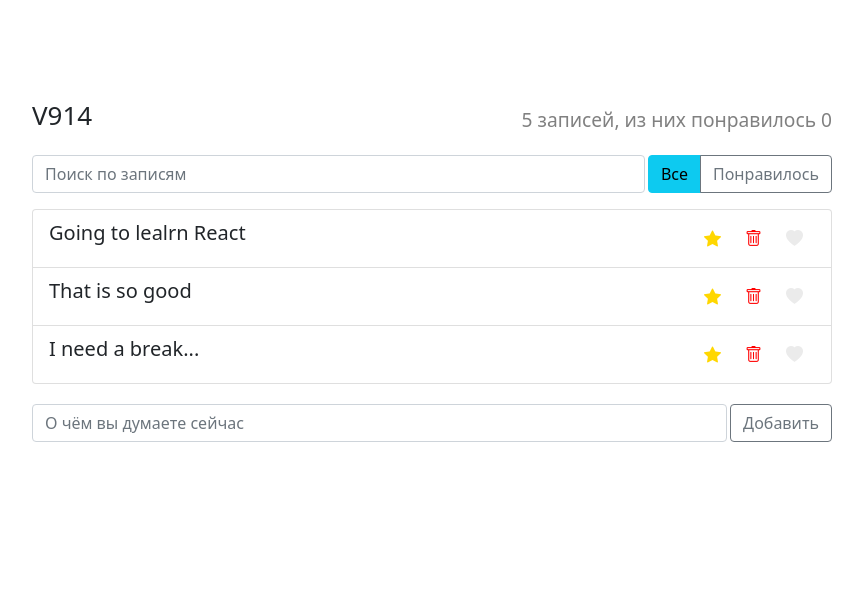
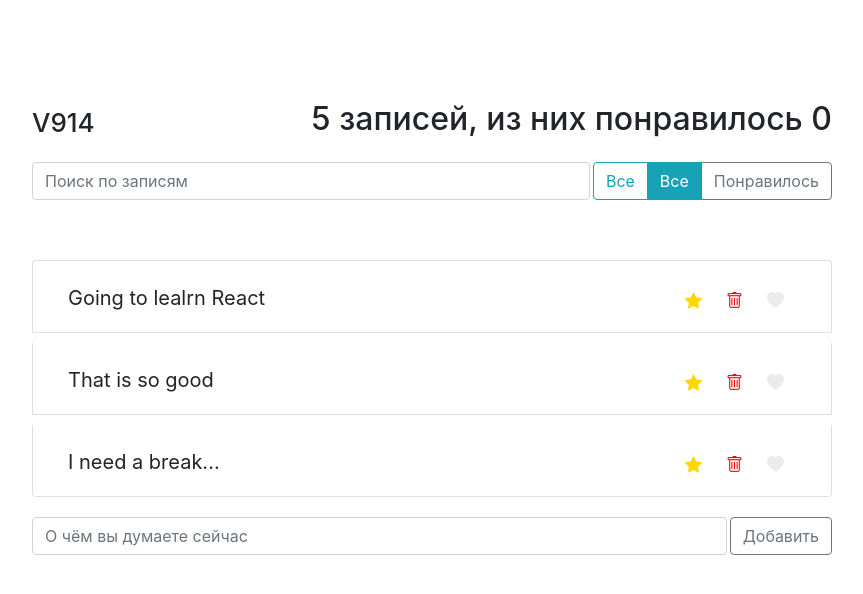
Before and after one commit to V914eslav/post-wall, a React (Create React App) app: page / in a window 1280 px wide. Shown: the top 594 px of the page, without its empty margins (208-1071 px from the left). Built offline with nearby package versions, Linux system fonts and the light colour scheme.

Commit message:
create addItem, deleteItem

```diff
--- a/package.json
+++ b/package.json
@@ -6,11 +6,14 @@
     "@testing-library/jest-dom": "^5.16.1",
     "@testing-library/react": "^12.1.2",
     "@testing-library/user-event": "^13.5.0",
-    "bootstrap": "^5.1.3",
+    "bootstrap": "^4.6.1",
     "bootstrap-icons": "^1.7.2",
+    "node-sass": "^7.0.1",
     "react": "^17.0.2",
     "react-dom": "^17.0.2",
     "react-scripts": "5.0.0",
+    "reactstrap": "^9.0.1",
+    "styled-components": "^5.3.3",
     "web-vitals": "^2.1.4"
   },
   "scripts": {
--- a/src/components/App/App.css
+++ b/src/components/App/App.css
@@ -1,5 +1,5 @@
-.app {
+/* .app {
   margin: 100px auto 100px;
   max-width: 800px;
 
-}
+} */
--- a/src/components/App/App.js
+++ b/src/components/App/App.js
@@ -1,4 +1,4 @@
-import React from "react";
+import React, { Component } from "react";
 import AppHeader from "../AppHeader";
 import SearchPanel from "../SearchPanel";
 import PostStatusFilter from "../PostStatusFilter";
@@ -7,22 +7,65 @@ import PostAddForm from "../PostAddForm";
 
 import "./App.css";
 
-const App = () => {
-  const data = [
-    { label: "Going to lealrn React", important: true, id: "1dsafa" },
-    { label: "That is so good", important: false, id: "2sdfa" },
-    { label: "I need a break...", important: false, id: "3asdfa" },
-  ];
+import styled from "styled-components";
+
+const AppBLock = styled.div`
+  margin: 100px auto 100px;
+  max-width: 800px;
+`;
+
+export default class App extends Component {
+  constructor(props) {
+    super(props);
+    this.state = {
+      data: [
+        { label: "Going to lealrn React", important: true, id: 1 },
+        { label: "That is so good", important: false, id: 2 },
+        { label: "I need a break...", important: false, id: 3 },
+      ],
+    };
+    this.deleteItem = this.deleteItem.bind(this);
+    this.addItem = this.addItem.bind(this);
+
+    this.maxId = 4;
+  }
+
+  deleteItem(id) {
+    this.setState(({ data }) => {
+      const index = data.findIndex((elem) => elem.id === id);
+      const before = data.slice(0, index);
+      const after = data.slice(index + 1);
+      const newArr = [...before, ...after];
+      return {
+        data: newArr,
+      };
+    });
+  }
+  addItem(body) {
+    const newItem = {
+      labal: body,
+      important: false,
+      id: this.maxId++,
+    };
+    this.setState(({ data }) => {
+      const newArr = [...data, newItem];
+      return {
+        data: newArr,
+      };
+    });
+  }
+
+  render() {
     return (
-    <div className="app">
+      <AppBLock className="app">
         <AppHeader />
         <div className="search-panel d-flex">
           <SearchPanel />
           <PostStatusFilter />
         </div>
-      <PostList posts={data} />
-      <PostAddForm />
-    </div>
+        <PostList posts={this.state.data} onDelete={this.deleteItem} />
+        <PostAddForm onAdd={this.addItem} />
+      </AppBLock>
     );
-};
-export default App;
+  }
+}
--- a/src/components/AppHeader/AppHeader.css
+++ b/src/components/AppHeader/AppHeader.css
@@ -1,8 +1,8 @@
-.app-header {
+/* .app-header {
   align-items: flex-end;
   justify-content: space-between;
 
-}
+} */
 
 .app-header h1 {
   /* width: 150px;
--- a/src/components/AppHeader/AppHeader.js
+++ b/src/components/AppHeader/AppHeader.js
@@ -1,11 +1,27 @@
 import React from "react";
+import styled from "styled-components";
 import "./AppHeader.css";
+const Header = styled.div`
+  display: flex;
+  align-items: flex-end;
+  justify-content: space-between;
+  h1 {
+    font-size: 26px;
+    :hover {
+      color: blue;
+    }
+    h2 {
+      font-size: 1.2rem;
+      color: grey;
+    }
+  }
+`;
 const AppHeader = () => {
   return (
-    <div className="app-header d-flex ">
+    <Header>
       <h1>V914</h1>
       <h2>5 записей, из них понравилось 0</h2>
-    </div>
+    </Header>
   );
 };
 export default AppHeader;
--- a/src/components/PostAddForm/PostAddForm.js
+++ b/src/components/PostAddForm/PostAddForm.js
@@ -1,17 +1,21 @@
 import React from "react";
 import "./PostAddForm.css";
-const PostAddForm = () => {
+const PostAddForm = ({ onAdd }) => {
   return (
-    <form className="bottom-panel d-flex">
+    <div className="bottom-panel d-flex">
       <input
         type="text"
         placeholder="О чём вы думаете сейчас"
         className="form-control new-post-label"
       />
-      <button type="submit" className="btn btn-outline-secondary">
+      <button
+        onClick={() => onAdd("hello")}
+        type="submit"
+        className="btn btn-outline-secondary"
+      >
         Добавить
       </button>
-    </form>
+    </div>
   );
 };
 
--- a/src/components/PostList/PostList.js
+++ b/src/components/PostList/PostList.js
@@ -1,15 +1,17 @@
 import React from "react";
 import PostListItem from "../PostListItem";
-const PostList = ({ posts }) => {
+import { ListGroup } from "reactstrap";
+import "./PostList.css";
+const PostList = ({ posts, onDelete }) => {
   const elements = posts.map((post) => {
     const { id, ...postItem } = post;
     return (
       <li key={post.id} className="list-group-item">
-        <PostListItem {...postItem} />
+        <PostListItem {...postItem} onDelete={() => onDelete(id)} />
       </li>
     );
   });
-  return <ul className="app-list list-group">{elements}</ul>;
+  return <ListGroup className="app-list">{elements}</ListGroup>;
 };
 
 export default PostList;
--- a/src/components/PostListItem/PostListItem.css
+++ b/src/components/PostListItem/PostListItem.css
@@ -29,7 +29,7 @@
   transition: 0.5s all;
 }
 
-.app-list-item.important.app-list-item-label {
+.app-list-item.important .app-list-item-label {
   color: #ffd700;
 }
 
--- a/src/components/PostListItem/PostListItem.js
+++ b/src/components/PostListItem/PostListItem.js
@@ -8,6 +8,7 @@ export default class PostListItem extends Component {
       important: false,
       like: false,
     };
+
     this.onImportant = this.onImportant.bind(this);
     this.onLike = this.onLike.bind(this);
   }
@@ -24,7 +25,7 @@ export default class PostListItem extends Component {
     }));
   }
   render() {
-    const { label } = this.props;
+    const { label, onDelete } = this.props;
     const { important, like } = this.state;
     let classNames = "app-list-item d-flex justify-content-between";
     if (important) {
@@ -35,7 +36,7 @@ export default class PostListItem extends Component {
     }
     return (
       <div className={classNames}>
-        <span className="app-list-item_label">{label}</span>
+        <span className=" app-list-item-label">{label}</span>
         <div className="d-flex justify-content-center align-items-center">
           <button
             type="button"
@@ -45,7 +46,7 @@ export default class PostListItem extends Component {
             <i className="bi bi-star-fill"></i>
           </button>
           <button type="button" className="btn-trash btn-sm">
-            <i className="bi bi-trash"></i>
+            <i className="bi bi-trash" onClick={onDelete}></i>
           </button>
           <button
             onClick={this.onLike}
--- a/src/components/PostStatusFilter/PostStatusFilter.js
+++ b/src/components/PostStatusFilter/PostStatusFilter.js
@@ -1,8 +1,12 @@
 import React from "react";
+import { Button } from "reactstrap";
 import "./PostStatusFilter.css";
 const PostSatusFilter = () => {
   return (
     <div className="btn-group">
+      <Button outline color="info">
+        Все
+      </Button>
       <button type="button" className="btn btn-info">
         Все
       </button>
--- a/src/index.js
+++ b/src/index.js
@@ -1,11 +1,10 @@
 import React from "react";
 import ReactDOM from "react-dom";
 import "./index.css";
-import "bootstrap/dist/css/bootstrap.min.css";
+// import "bootstrap/dist/css/bootstrap.min.css";
+import "bootstrap/dist/css/bootstrap.css";
 import "bootstrap-icons/font/bootstrap-icons.css";
 import App from "./components/App";
-
-
 
 ReactDOM.render(
   <React.StrictMode>
```
Also changed, not shown: 1 other file (tests, documents, lock files or other folders). Lines whose indentation alone changed are shown as unchanged.
